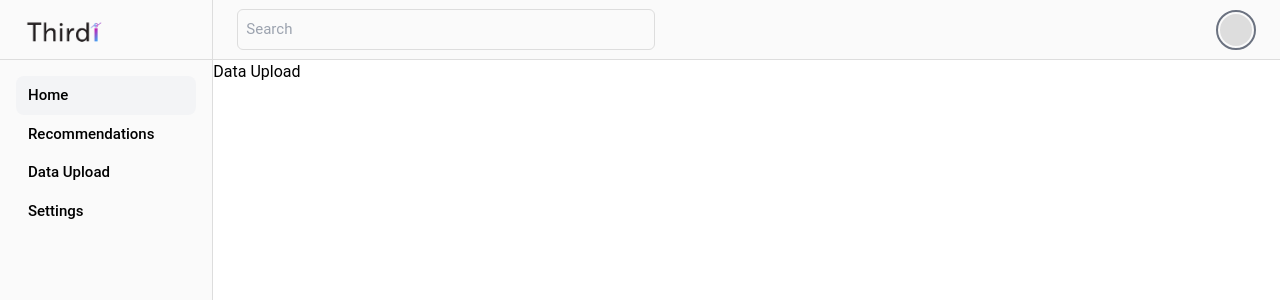
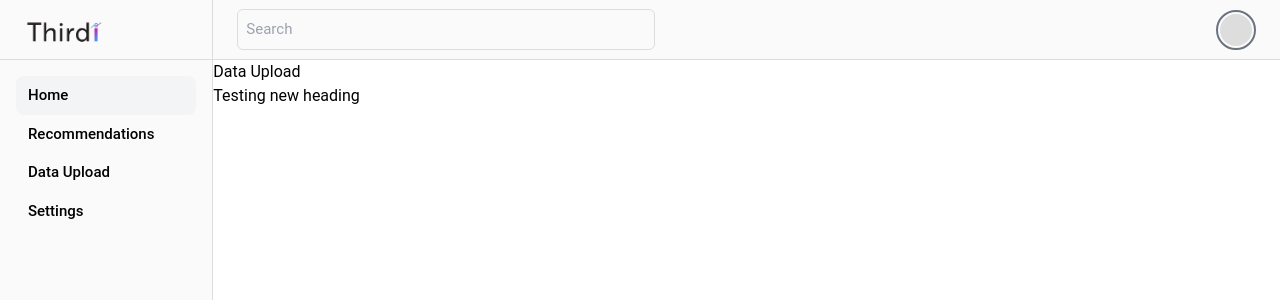
Before and after one commit to thirdi-ai/webapp, a Next.js app: page /settings in a window 1280 px wide. Shown: the top 300 px of the page. Built offline with nearby package versions, Linux system fonts and the light colour scheme.

Commit message:
Testing Gitdesktop

```diff
--- a/app/settings/page.js
+++ b/app/settings/page.js
@@ -1,5 +1,6 @@
 export default function SettingsPage(){
     return <main>
         <h1>Data Upload</h1>
+        <h2>Testing new heading</h2>
     </main>
 }
```
